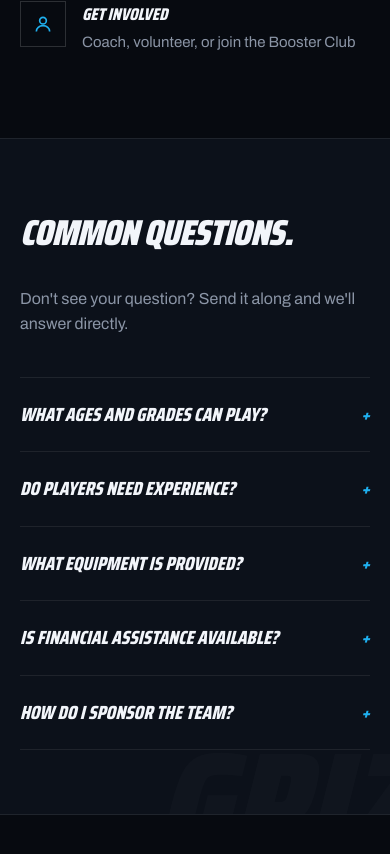
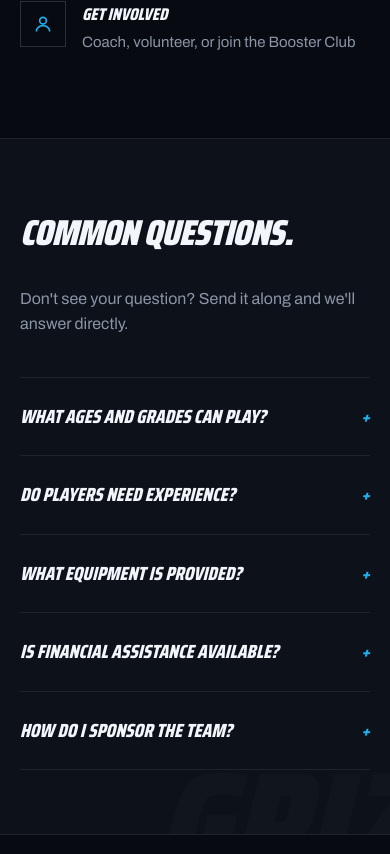
Before and after one commit to backstorycreative/jrgriz, a Next.js app: page /contact in a window 390 px wide. Shown: the part 1550-2404 px from the top of the page. Built offline with nearby package versions, Linux system fonts and the light colour scheme.

Commit message:
Mobile: enlarge tap areas for card links and FAQ rows

```diff
--- a/app/globals.css
+++ b/app/globals.css
@@ -1846,4 +1846,15 @@ h1.hh,
     padding: 5px 0;
     margin-bottom: 6px;
   }
-}
+  /* larger tap areas for button-like controls on touch screens */
+  .card .more {
+    padding: 8px 0;
+    margin-top: 4px;
+  }
+  .faq summary {
+    padding: 10px 0;
+  }
+  .faq details {
+    padding: 14px 0;
+  }
+}
```
